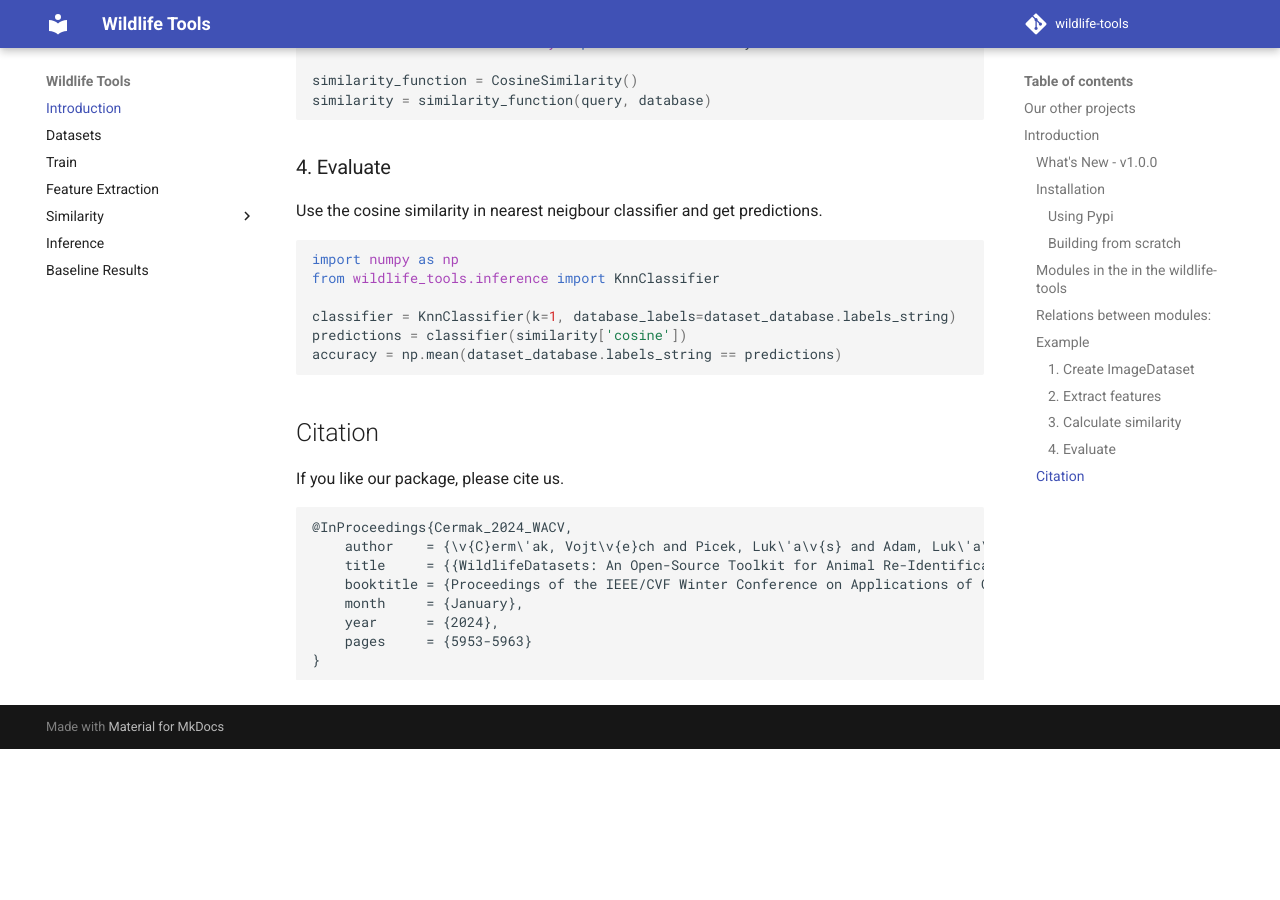
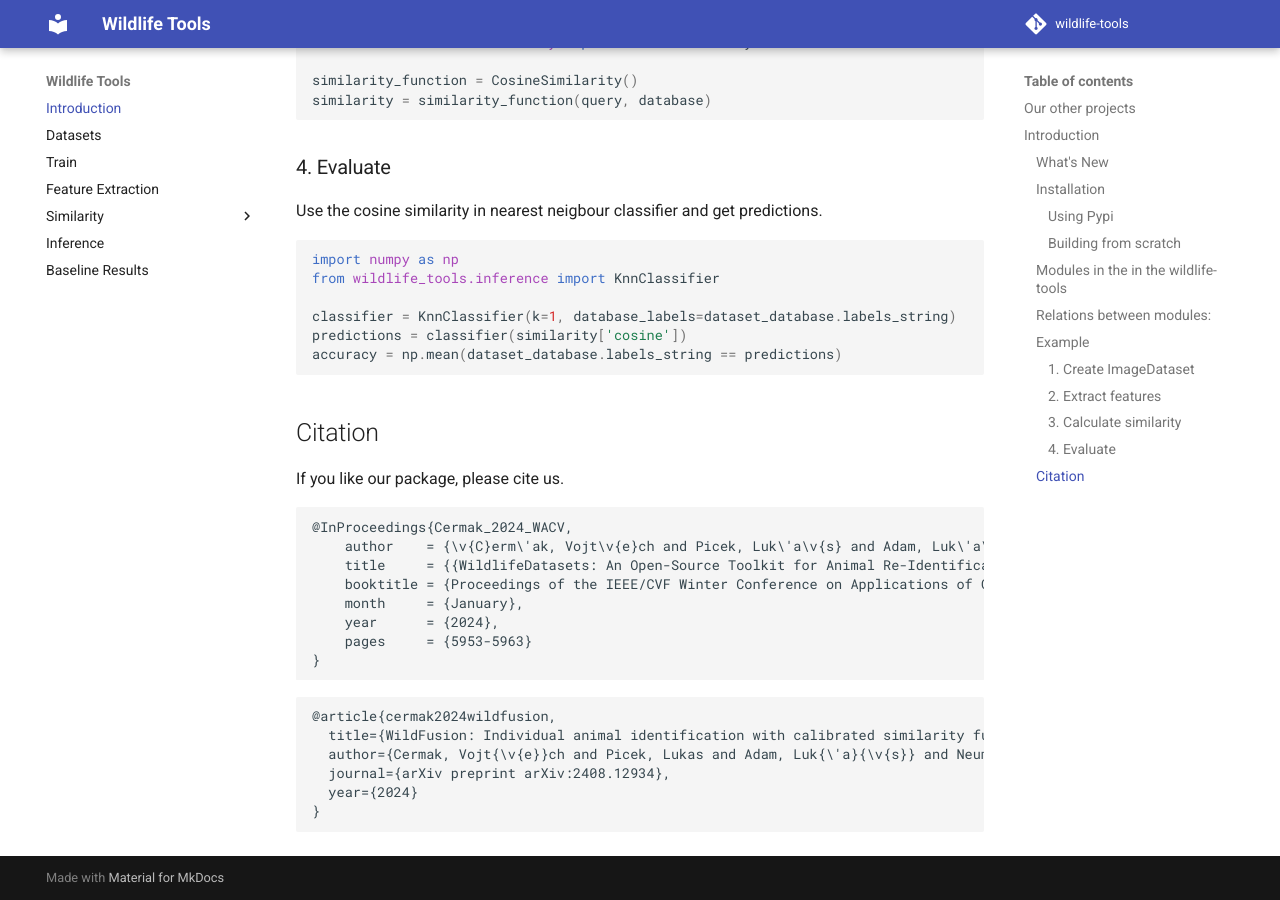
Before and after one commit to WildlifeDatasets/wildlife-tools, an MkDocs documentation site: the page built from docs/index.md, in a window 1280 px wide and 900 px high, scrolled down 3510 px. Built offline with MkDocs 1.6.1 and Material for MkDocs 9.7.7, drawn with Linux system fonts in a browser that asks for light colours; comment, search, counter and statistics services are not loaded; before the commit the page ends 4259 px from its top, so only the background shows below that; some of the changed text lies outside the part shown.

````diff
--- a/docs/index.md
+++ b/docs/index.md
@@ -45,7 +45,7 @@ The `wildlife-tools` library offers a simple interface for various tasks in the
 
 More information can be found in [Documentation](https://wildlifedatasets.github.io/wildlife-tools/)
 
-## What's New - v1.0.0
+## What's New
 Here’s a summary of recent updates and changes.
 
 
@@ -171,3 +171,12 @@ If you like our package, please cite us.
     pages     = {5953-5963}
 }
 ```
+
+```
+@article{cermak2024wildfusion,
+  title={WildFusion: Individual animal identification with calibrated similarity fusion},
+  author={Cermak, Vojt{\v{e}}ch and Picek, Lukas and Adam, Luk{\'a}{\v{s}} and Neumann, Luk{\'a}{\v{s}} and Matas, Ji{\v{r}}{\'\i}},
+  journal={arXiv preprint arXiv:2408.12934},
+  year={2024}
+}
+```
````
Also changed, not shown: README.md (+10 -1 lines).
